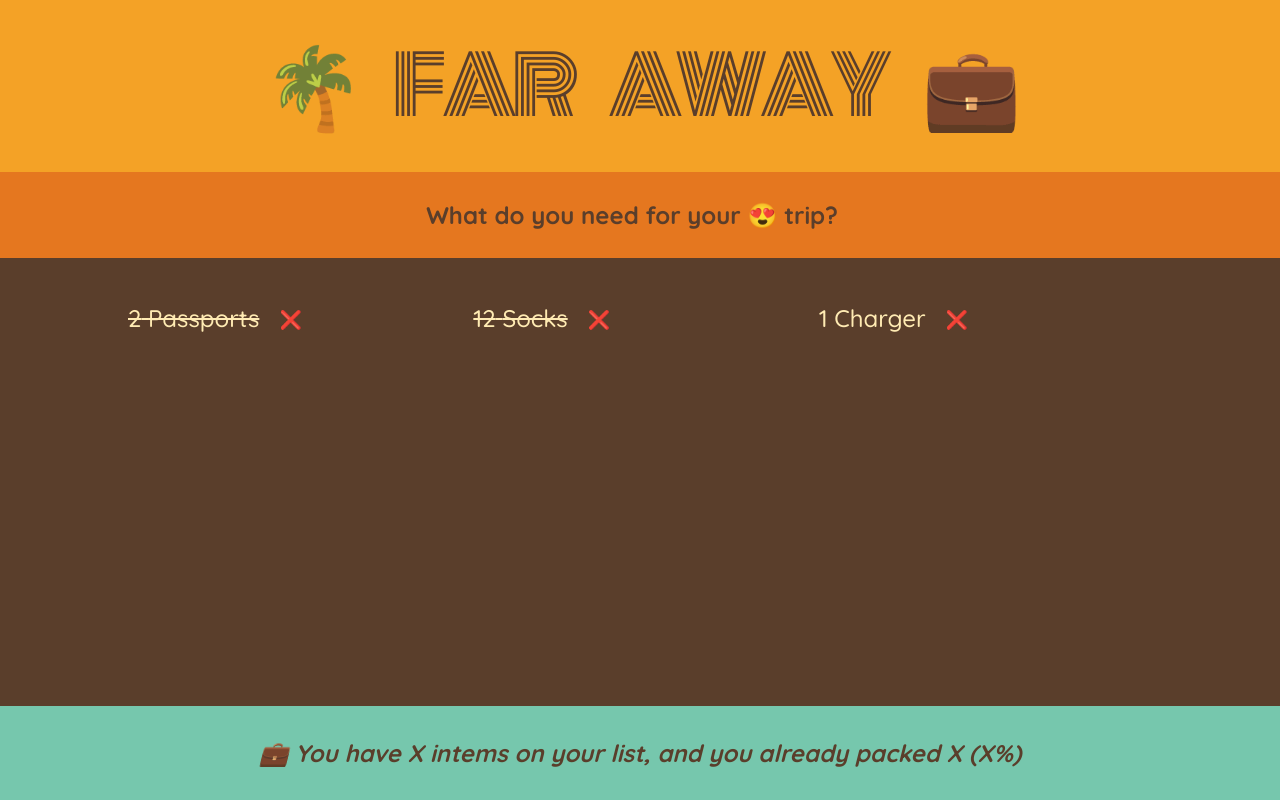
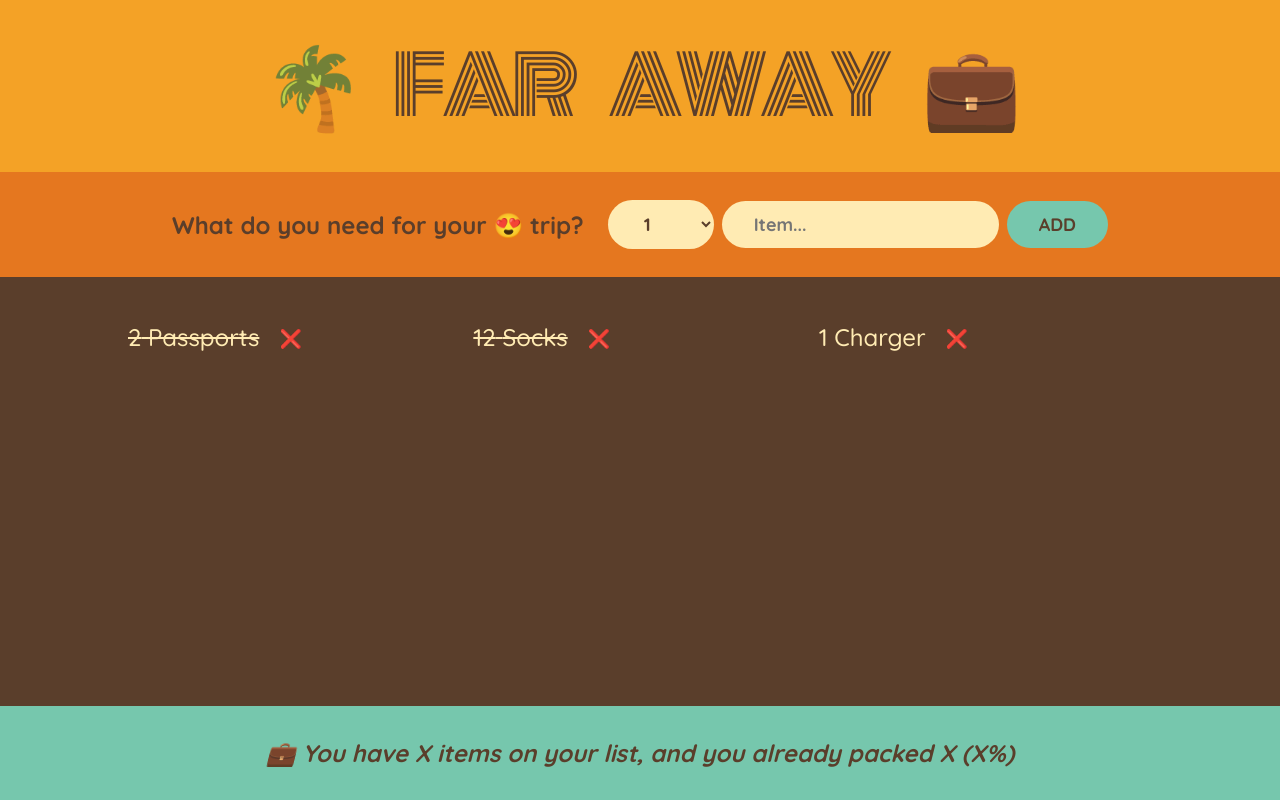
Before and after one commit to sajadsoorni/05-travel-list, a JavaScript app: page / in a window 1280 px wide. Built offline with nearby package versions, Linux system fonts and the light colour scheme; the HTML template or start-up script is replaced by a standard one.

Commit message:
feat: build form with dynamic options and handle form submissions in React

```diff
--- a/src/App.js
+++ b/src/App.js
@@ -1,8 +1,9 @@
 const initialItems = [
   { id: 1, description: 'Passports', quantity: 2, packed: true },
   { id: 2, description: 'Socks', quantity: 12, packed: true },
-  { id: 2, description: 'Charger', quantity: 1, packed: false },
+  { id: 3, description: 'Charger', quantity: 1, packed: false },
 ];
+
 export default function App() {
   return (
     <div className="app">
@@ -19,10 +20,24 @@
 }
 
 function Form() {
+  function handleSubmit(e) {
+    e.preventDefault();
+    console.log(e);
+  }
+
   return (
-    <div className="add-form">
+    <form className="add-form" onSubmit={handleSubmit}>
       <h3>What do you need for your 😍 trip?</h3>
-    </div>
+      <select>
+        {Array.from({ length: 20 }, (_, i) => i + 1).map((num) => (
+          <option value={num} key={num}>
+            {num}
+          </option>
+        ))}
+      </select>
+      <input type="text" placeholder="Item..." />
+      <button>Add</button>
+    </form>
   );
 }
 
@@ -31,7 +46,7 @@
     <div className="list">
       <ul>
         {initialItems.map((item) => (
-          <Item item={item} />
+          <Item item={item} key={item.id} />
         ))}
       </ul>
     </div>
@@ -52,7 +67,7 @@
 function State() {
   return (
     <footer className="stats">
-      <em> 💼 You have X intems on your list, and you already packed X (X%)</em>
+      <em> 💼 You have X items on your list, and you already packed X (X%)</em>
     </footer>
   );
 }
```
